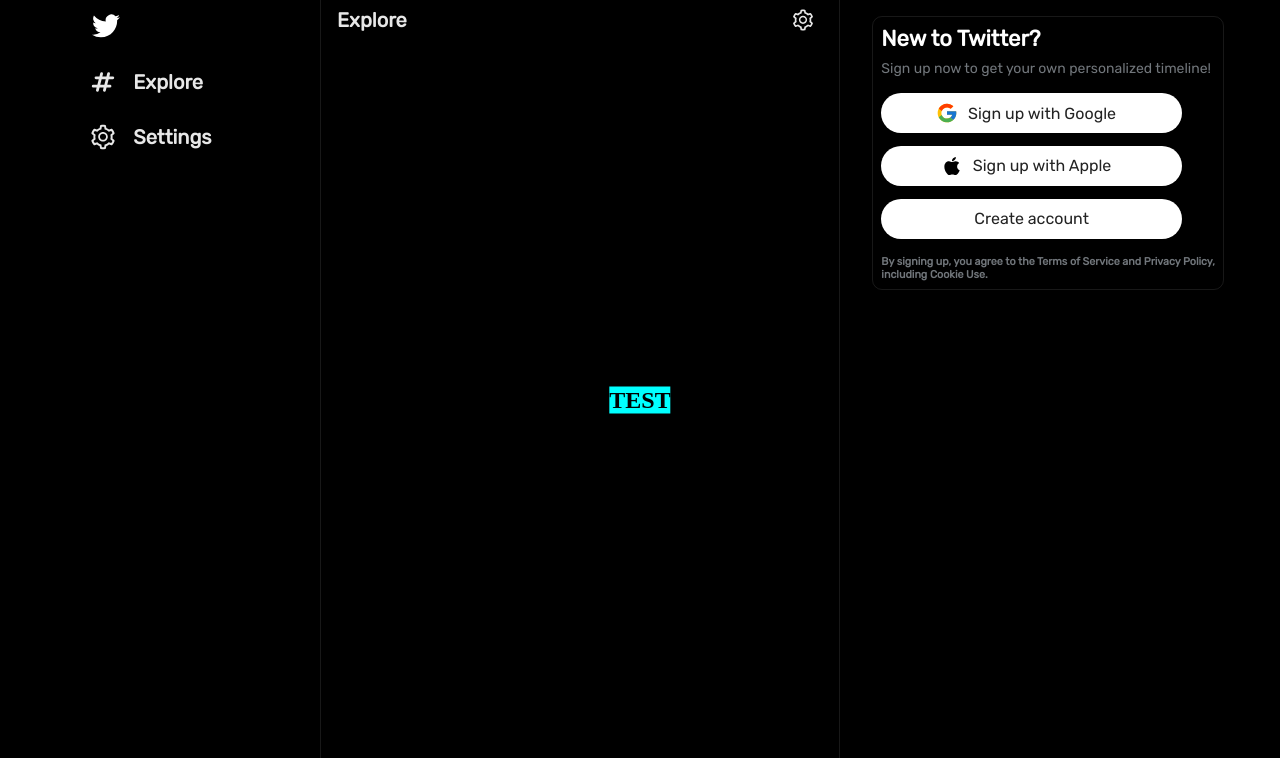
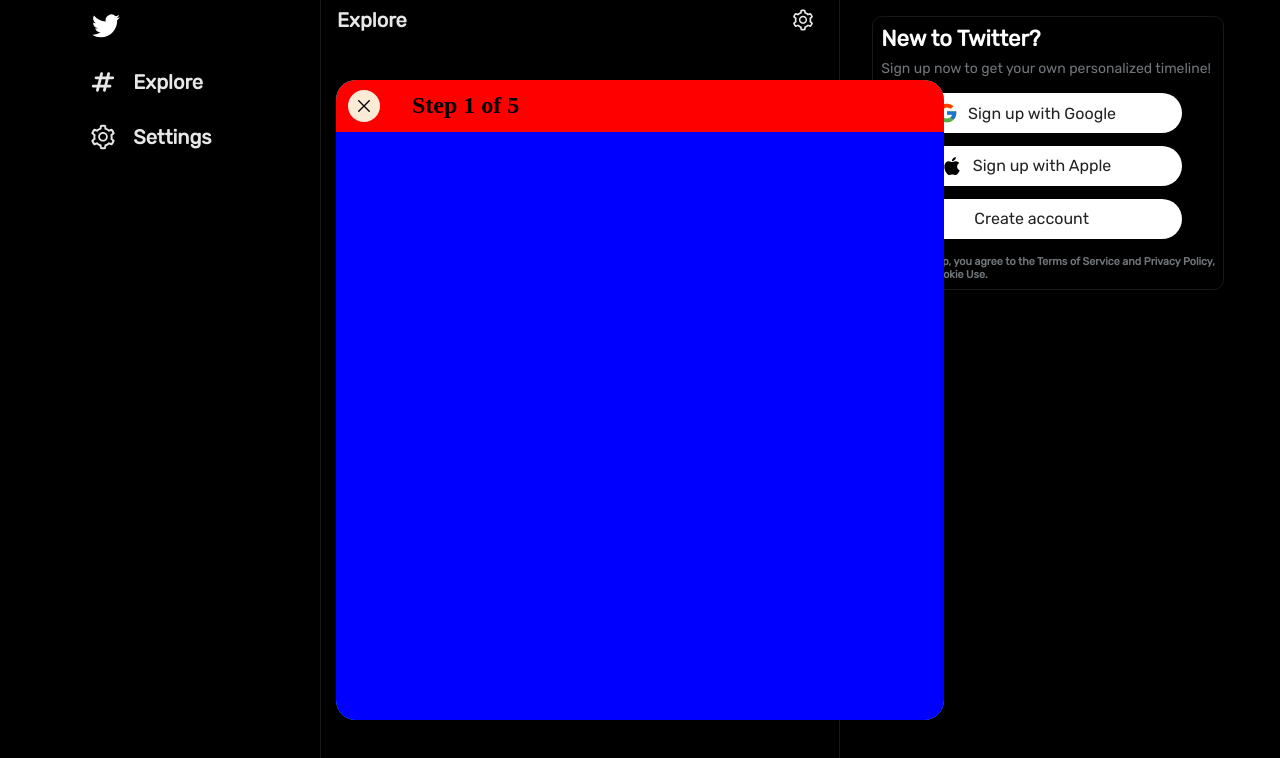
Before and after one commit to RachaponKjr/Twitter_Clone-2023, a React (Create React App) app in the folder client/: page /signup in a window 1280 px wide. Shown: the top 758 px of the page. Built offline with nearby package versions, Linux system fonts and the light colour scheme; the HTML template or start-up script is replaced by a standard one.

Commit message:
10/5/2023

```diff
--- a/client/src/Pages/Home/RightS/Login/Login.css
+++ b/client/src/Pages/Home/RightS/Login/Login.css
@@ -67,5 +67,10 @@
 }
 .linkst{
     text-decoration: none;
+    width: 100%;
+    height: 100%;
     color: rgb(35, 35, 35);
+    display: flex;
+    justify-content:center;
+    align-items:center;
 }
--- a/client/src/Pages/Home/RightS/Login/Login.js
+++ b/client/src/Pages/Home/RightS/Login/Login.js
@@ -25,10 +25,12 @@
           </div>
         </div>
         <div className="item-regis">
+        <Link to="/signup" className="linkst">
           <div className="bb-re" style={{padding:"0 1rem"}}>
             {/* <div className="icon-reg"></div> */}
-            <h5 className="text-reg" ><Link to="/signup" className="linkst">Create account</Link></h5>
+            <h5 className="text-reg" >Create account</h5>
           </div>
+          </Link>
         </div>
       </div>
       <h6 className="pv-p">
--- a/client/src/Pages/Home/RightS/Signup/Signup.css
+++ b/client/src/Pages/Home/RightS/Signup/Signup.css
@@ -1,7 +1,41 @@
-.test{
+.by-si{
     position: absolute;
     top: 50%;
     left: 50%;
+    height: 40rem;
+    width: 38rem;
+    border-radius: 20px;
     transform: translate(-50%, -50%);
     background-color: aqua;
+    overflow: hidden;
+    display: flex;
+    flex-direction: column;
+    justify-content: space-between;
 }
+.h-si{
+    background-color: red;
+    width: 100%;
+    height: 56px;
+    padding: 0 12px;
+    display: flex;
+    align-items: center;
+    gap: 2rem;
+}
+.icon-x{
+    background-color: antiquewhite;
+    width: 2rem;
+    height: 2rem;
+    border-radius: 100%;
+    padding: 0.5rem;
+}
+
+.bot-su{
+    background-color: antiquewhite;
+    width: 100%;
+    height: 4rem;
+}
+.form-su{
+    background-color: blue;
+    width: 100%;
+    height: 100%;
+}
--- a/client/src/Pages/Home/RightS/Signup/Signup.js
+++ b/client/src/Pages/Home/RightS/Signup/Signup.js
@@ -1,12 +1,20 @@
 import React from 'react'
 import "./Signup.css"
+import { GrClose } from "react-icons/gr";
+import { Outlet } from 'react-router-dom';
 
 const Signup = () => {
   return (
-    <div className='test'>
-        <h1>
-            TEST
-        </h1>
+    <div className='by-si'>
+      <div className='h-si'>
+        <GrClose className='icon-x'/>
+        <h2>Step 1 of 5</h2>
+      </div>
+      <div className='form-su'>
+        <form>
+        <Outlet/>
+        </form>
+      </div>
     </div>
   )
 }
```
